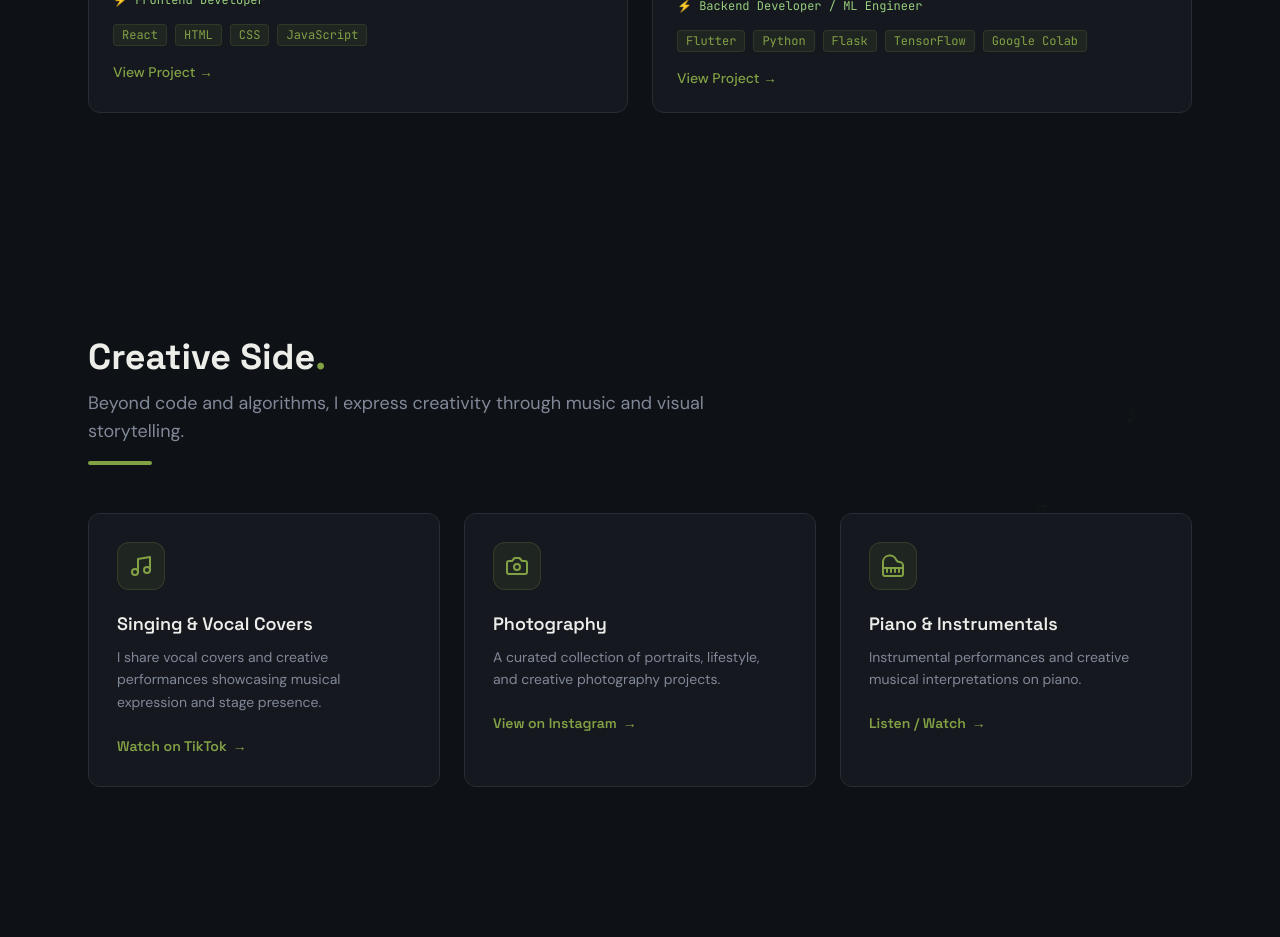
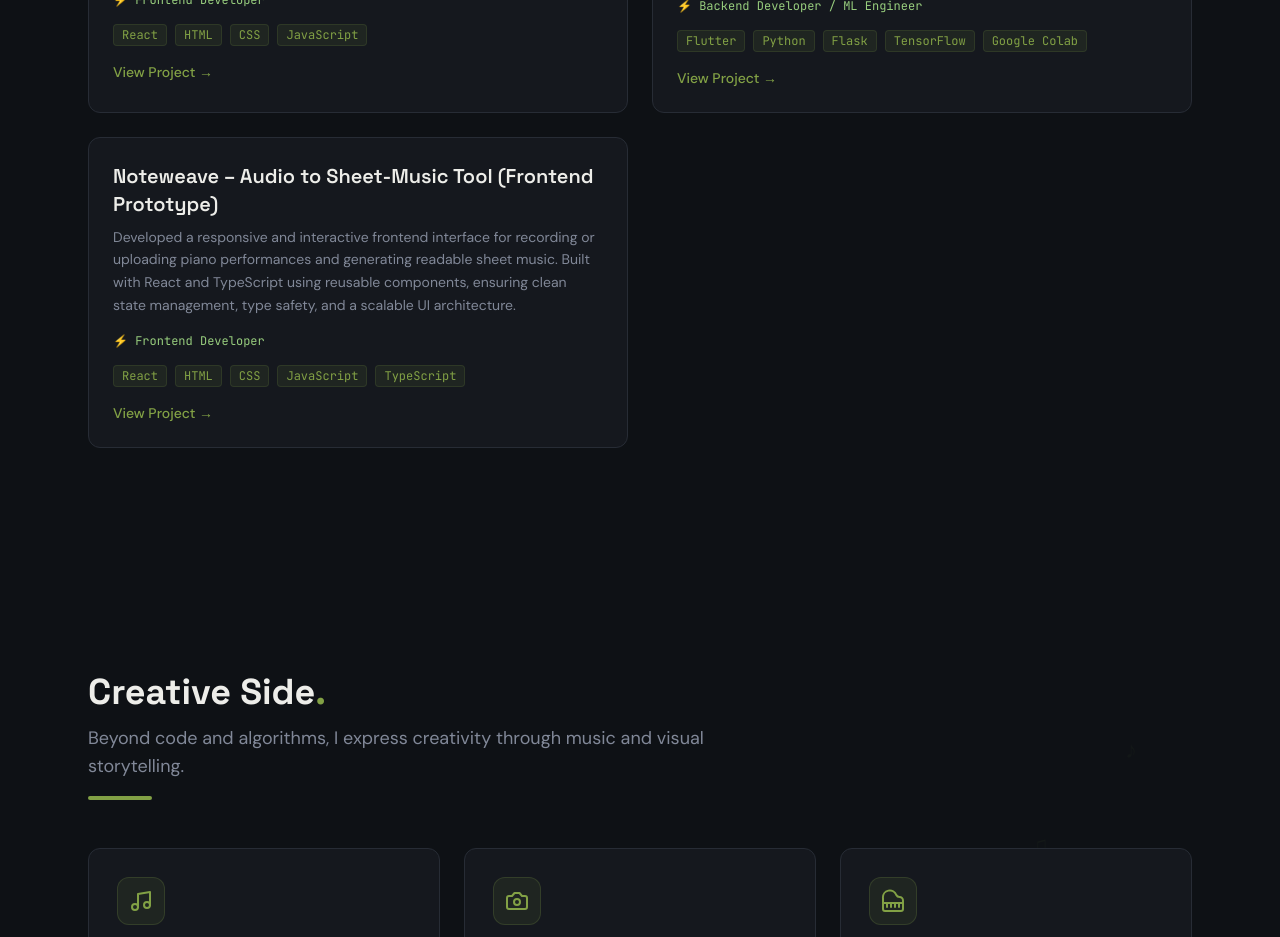
Before and after one commit to kurtieeee/kurtrussportfolio, a React (Vite) app: page / in a window 1280 px wide. Shown: the part 2000-2937 px from the top of the page. Built offline with nearby package versions, Linux system fonts and the light colour scheme.

Commit message:
new prototype

```diff
--- a/src/components/ProjectsSection.tsx
+++ b/src/components/ProjectsSection.tsx
@@ -19,6 +19,14 @@ const projects = [
     feature: "Backend Developer / ML Engineer",
     demo: "https://github.com/ielliee/badyethero",
   },
+    {
+    title: "Noteweave – Audio to Sheet-Music Tool (Frontend Prototype)",
+    description:
+      "Developed a responsive and interactive frontend interface for recording or uploading piano performances and generating readable sheet music. Built with React and TypeScript using reusable components, ensuring clean state management, type safety, and a scalable UI architecture.",
+    tech: ["React", "HTML", "CSS", "JavaScript", "TypeScript"],
+    feature: "Frontend Developer",
+    demo: "https://github.com/kurtieeee/noteweave",
+  },
 ];
 
 const ProjectsSection = () => (
```
